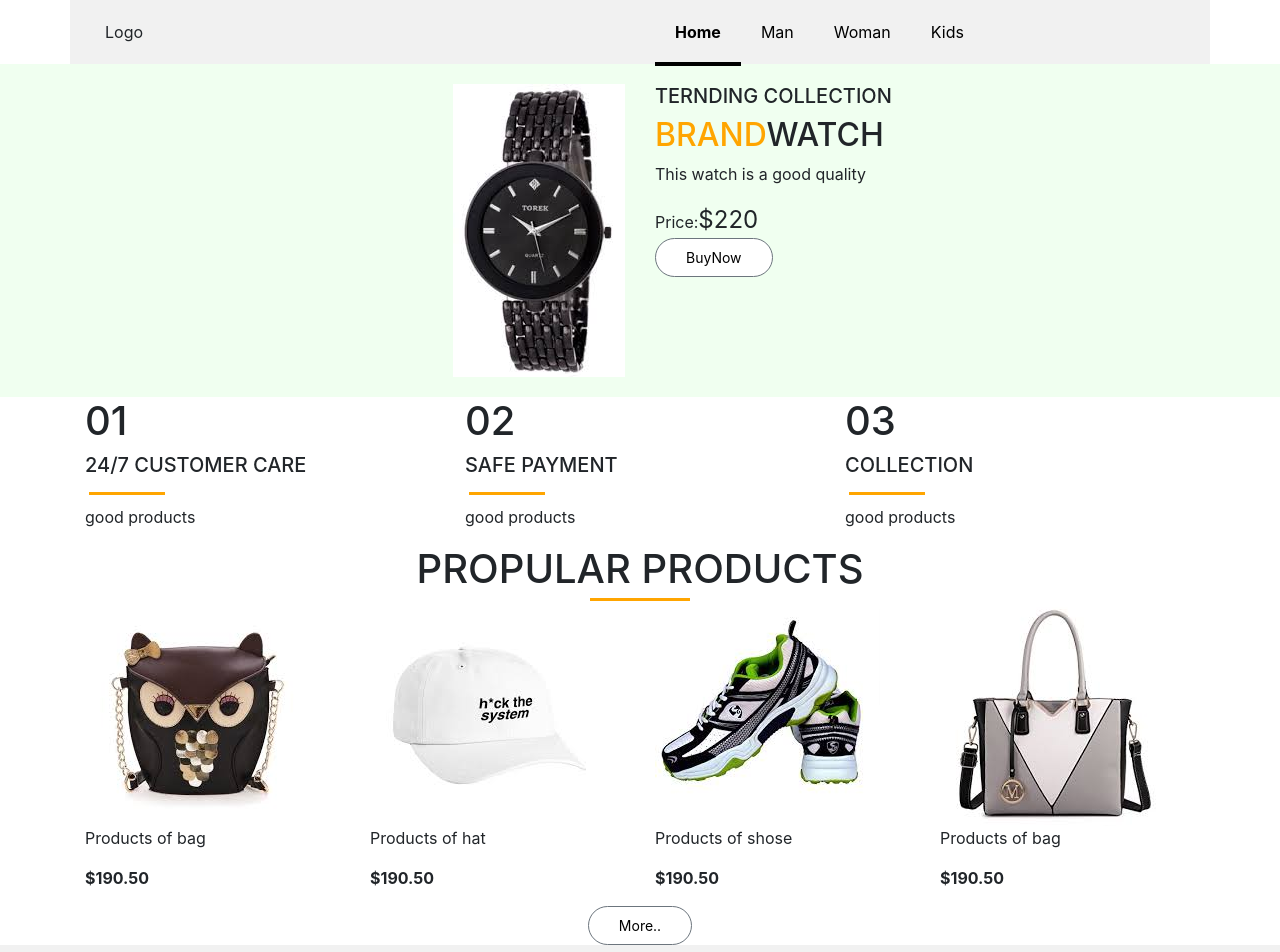
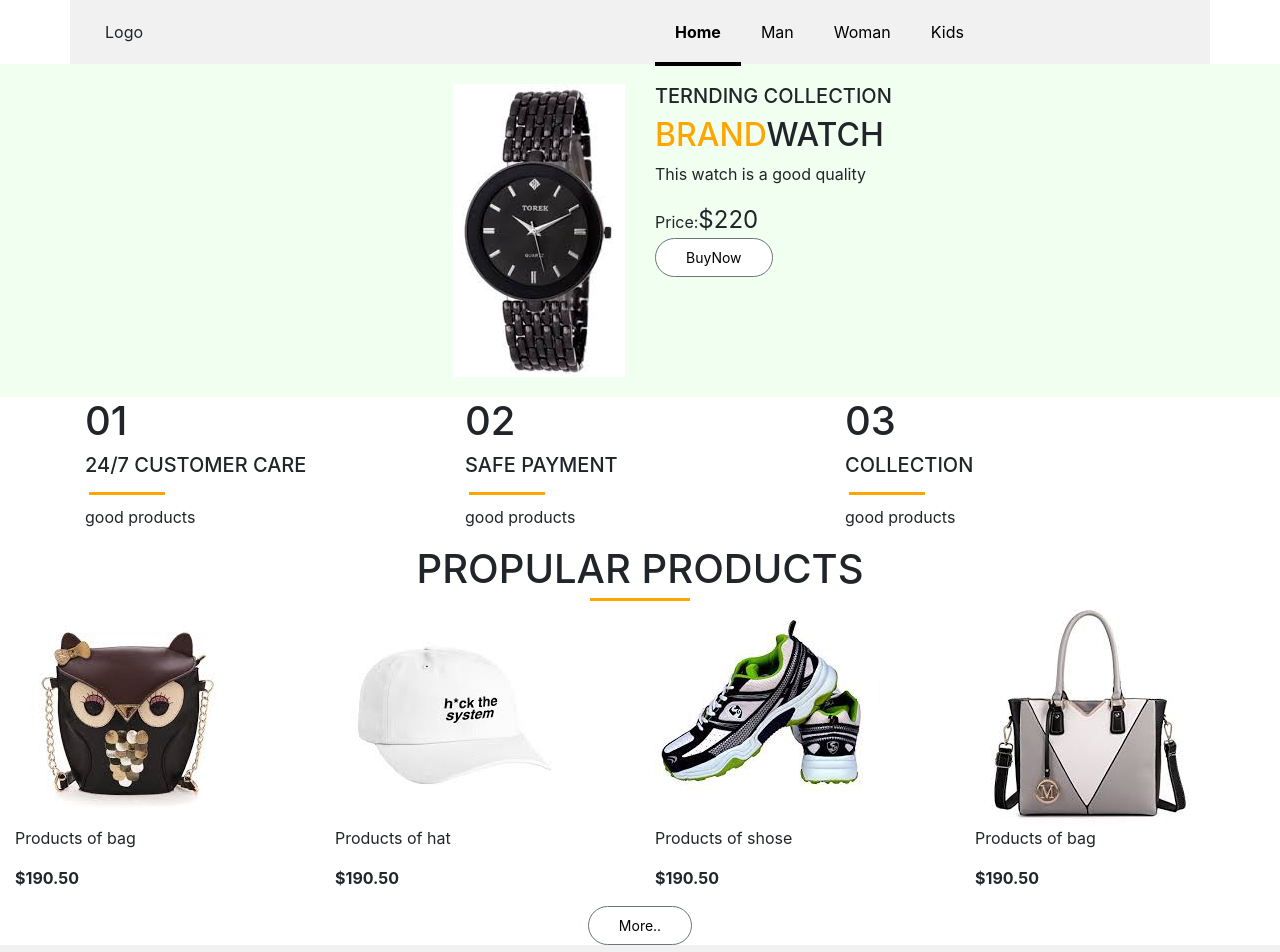
Before and after one commit to sawzinmintun1994/gnext-online-shop, a Vue app: page / in a window 1280 px wide. Shown: the top 952 px of the page. Built offline with nearby package versions, Linux system fonts and the light colour scheme.

Commit message:
Change container col

```diff
--- a/src/components/home/index.vue
+++ b/src/components/home/index.vue
@@ -33,7 +33,7 @@
         </b-col>
       </b-row>
     </b-container>
-    <b-container class="products">
+    <b-container class="products col-12">
       <b-row>
         <b-col>
           <h1>PROPULAR PRODUCTS</h1>
```
